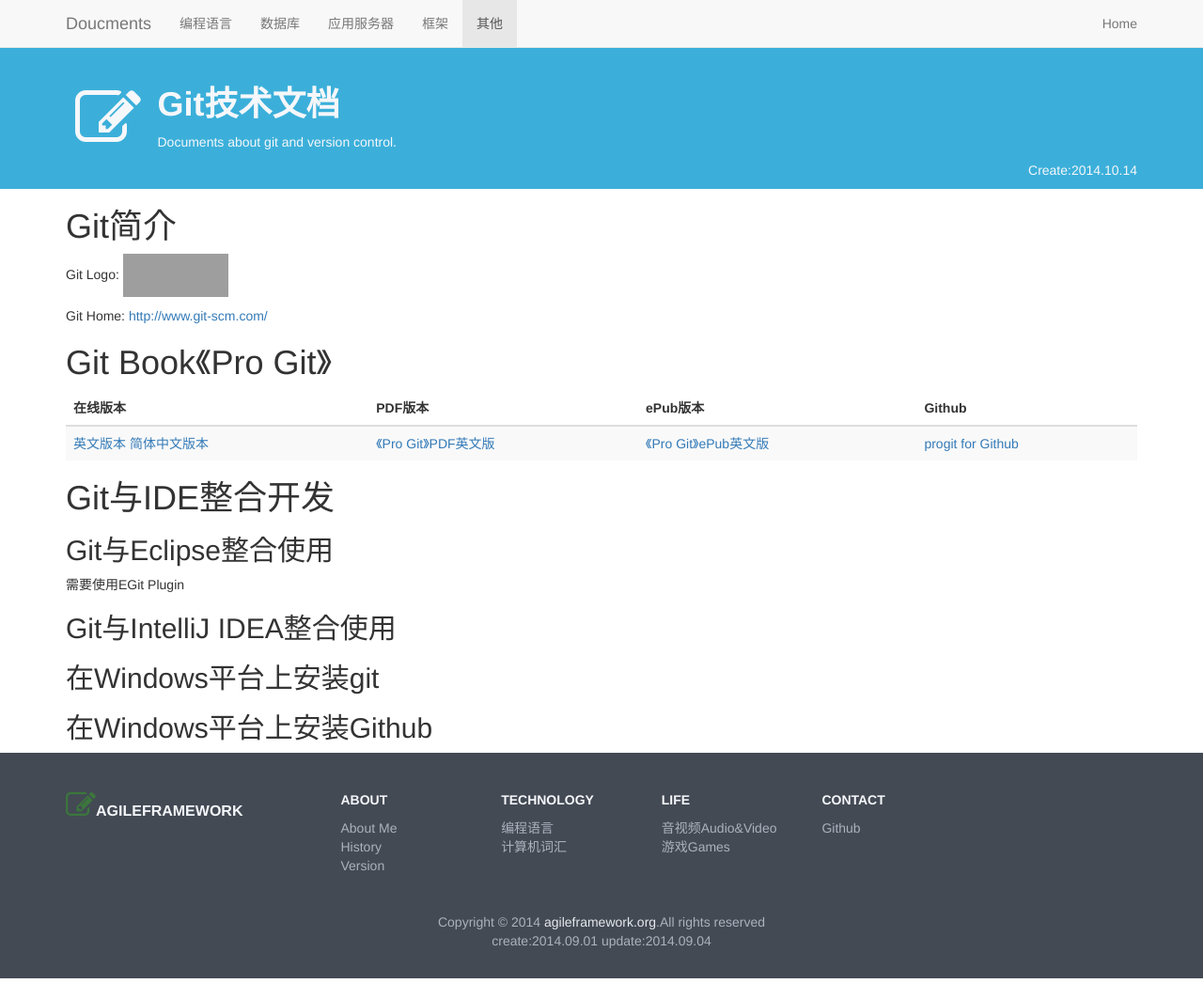
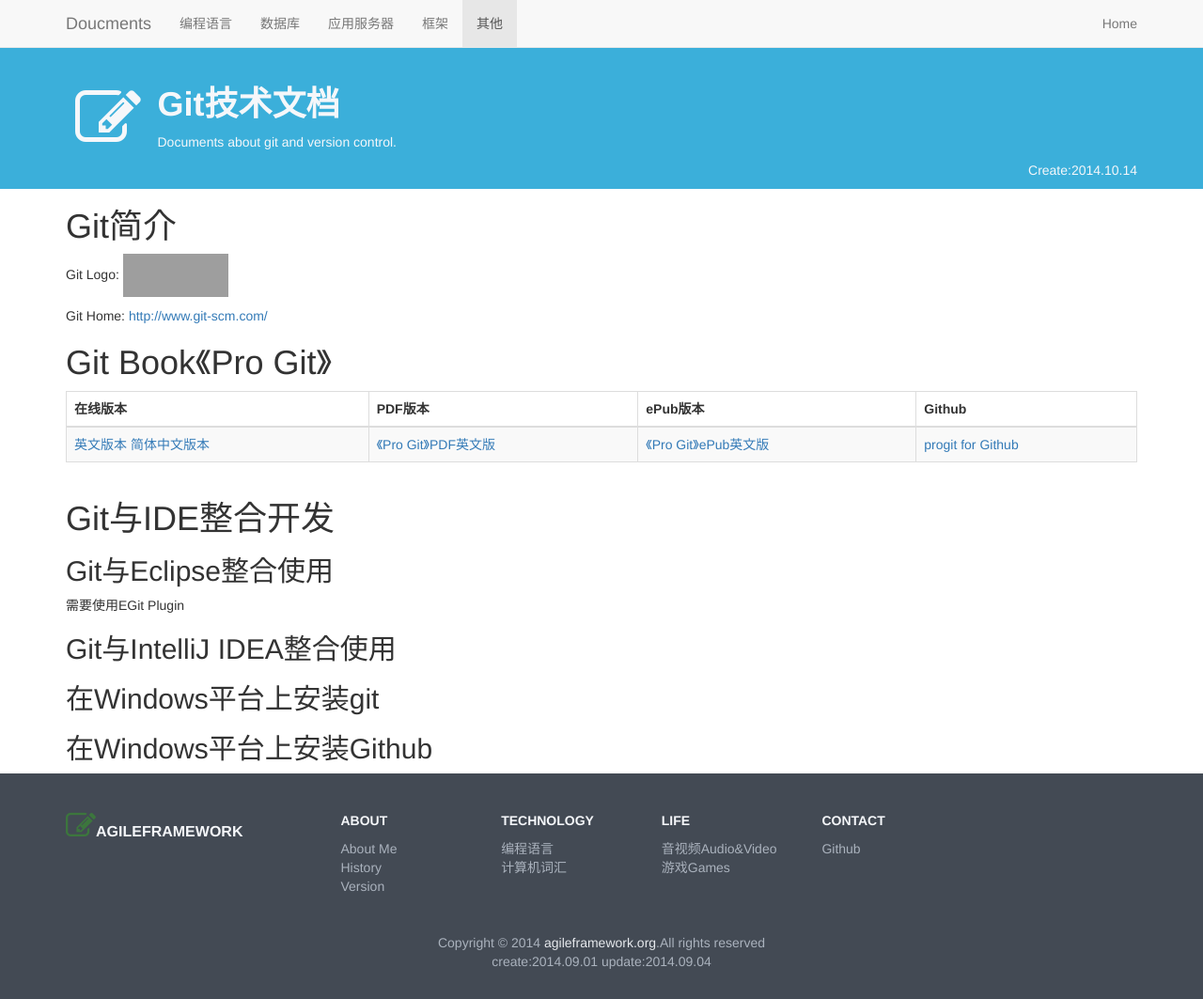
Before and after one commit to oxidyc/ikms.github.io, a Jekyll site: the page built from _posts/2014-10-14-git.html, in a window 1280 px wide. Shown: the whole page at 94% size. Built offline with Jekyll 4.4.1, drawn with Linux system fonts in a browser that asks for light colours; nearby versions of some CDN libraries; before the commit the page ends 1041 px from its top, so only the background shows below that; grey boxes are pictures that could not be loaded.

Commit message:
update git documents

```diff
--- a/_posts/2014-10-14-git.html
+++ b/_posts/2014-10-14-git.html
@@ -26,7 +26,8 @@
 </section>
 <section>
     <h1>Git Book《Pro Git》</h1>
-        <table class="table table-striped">
+    <div class="table-responsive">
+        <table class="table table-striped table-bordered">
             <thead>
                 <tr>
                     <th>在线版本</th>
@@ -53,7 +54,7 @@
                 </tr>
             </tbody>
         </table>
-
+    </div>
 </section>
 <section>
     <h1>Git与IDE整合开发</h1>
```
